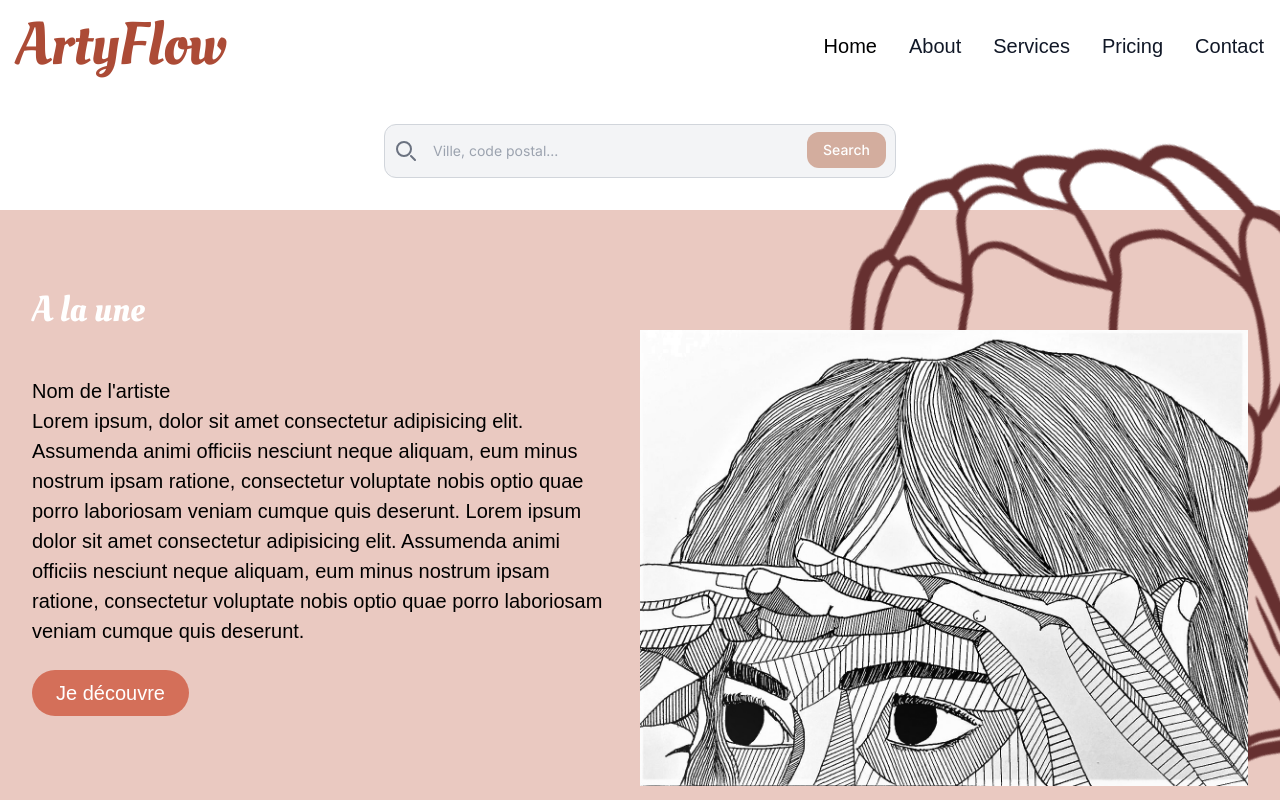
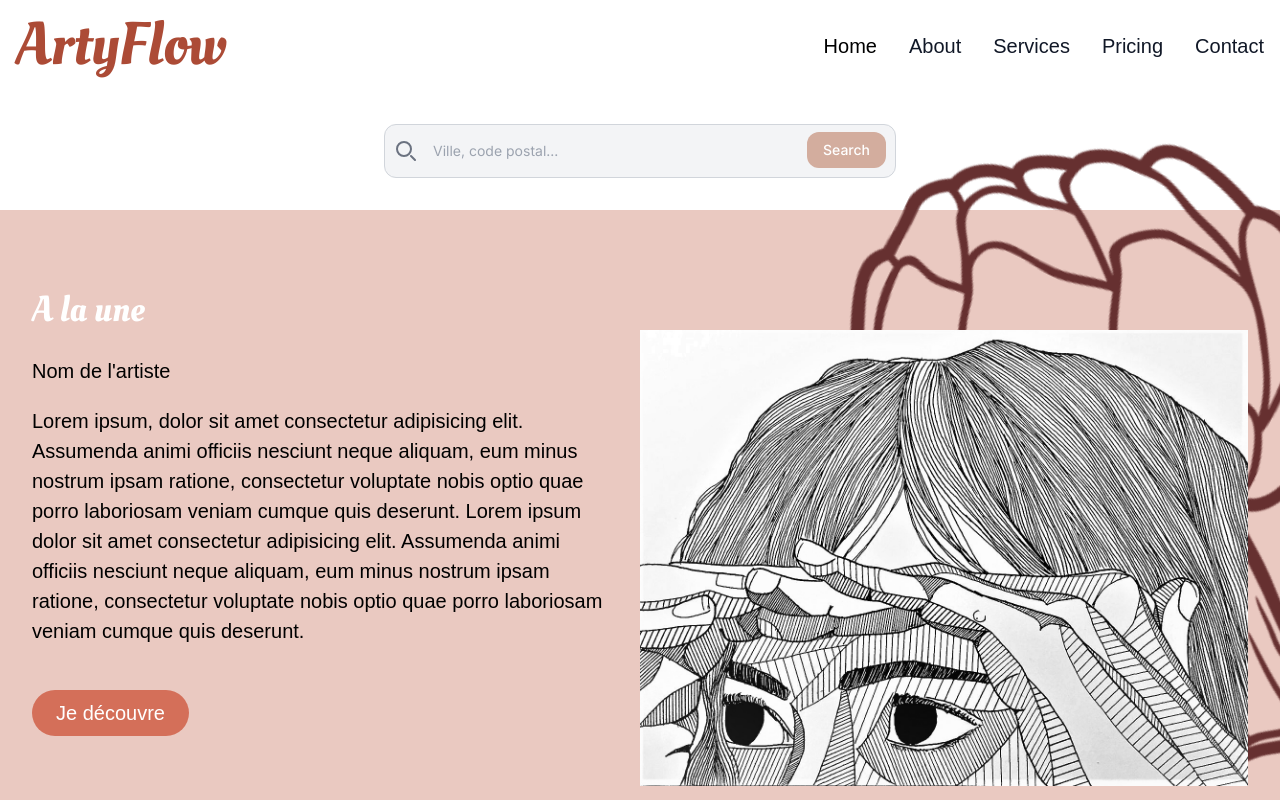
Before and after one commit to AmelieRolland/artyflow, a Next.js app: page / in a window 1280 px wide. Shown: the top 800 px of the page. Built offline with nearby package versions, Linux system fonts and the light colour scheme; a web font is replaced by a local one.

Commit message:
hero css

```diff
--- a/src/components/home-page/hero.tsx
+++ b/src/components/home-page/hero.tsx
@@ -43,8 +43,9 @@ export default function Hero() {
                             </div>
                         </div>
                         <div className="md:w-1/2 md:pe-8 h-full">
-                            <h3>Nom de l'artiste</h3>
-                            <p>Lorem ipsum, dolor sit amet consectetur adipisicing elit. Assumenda animi officiis nesciunt neque aliquam, eum minus nostrum ipsam ratione, consectetur voluptate nobis optio quae porro laboriosam veniam cumque quis deserunt. Lorem ipsum dolor sit amet consectetur adipisicing elit. Assumenda animi officiis nesciunt neque aliquam, eum minus nostrum ipsam ratione, consectetur voluptate nobis optio quae porro laboriosam veniam cumque quis deserunt.</p>
+                            <h3 className="pb-5">Nom de l'artiste</h3>
+
+                            <p className="pb-5">Lorem ipsum, dolor sit amet consectetur adipisicing elit. Assumenda animi officiis nesciunt neque aliquam, eum minus nostrum ipsam ratione, consectetur voluptate nobis optio quae porro laboriosam veniam cumque quis deserunt. Lorem ipsum dolor sit amet consectetur adipisicing elit. Assumenda animi officiis nesciunt neque aliquam, eum minus nostrum ipsam ratione, consectetur voluptate nobis optio quae porro laboriosam veniam cumque quis deserunt.</p>
                             <div className="py-8">
                                 <a className="bg-dark-pink py-3 px-6 rounded-full text-white" href="">Je découvre</a>
                             </div>
```
